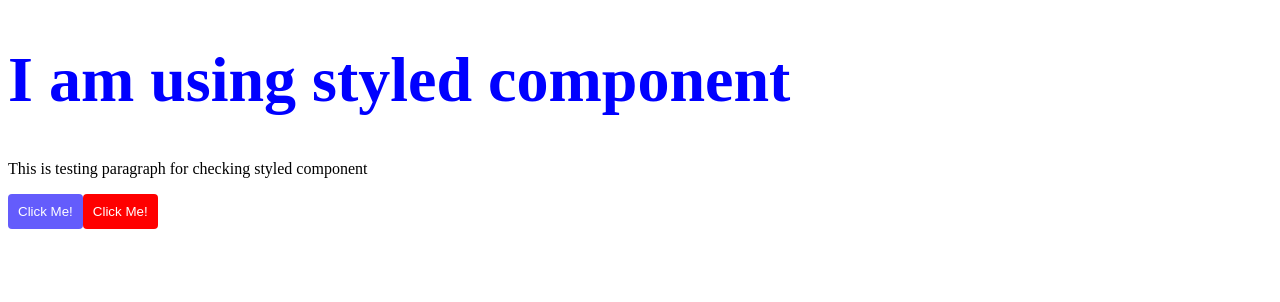
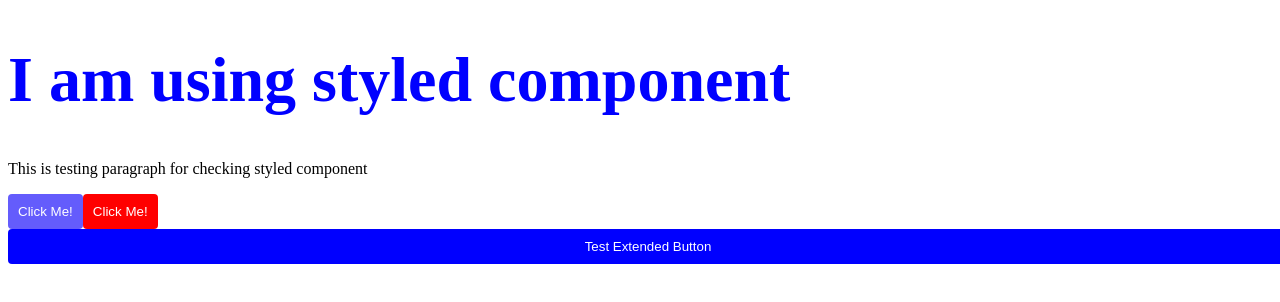
Before and after one commit to rabibsust/styled-component, a React (Vite) app: page / in a window 1280 px wide. Shown: the top 302 px of the page. Built offline with nearby package versions, Linux system fonts and the light colour scheme.

Commit message:
extend styles in extended custom component

```diff
--- a/src/App.jsx
+++ b/src/App.jsx
@@ -1,5 +1,6 @@
 import H1 from "./components/Title"
 import { DefaultButton } from "./components/Buttons"
+import { ExtendedButton } from "./components/Buttons"
 
 function App() {
     return(
@@ -8,6 +9,7 @@ function App() {
             <p>This is testing paragraph for checking styled component</p>
             <DefaultButton>Click Me!</DefaultButton>
             <DefaultButton background="red">Click Me!</DefaultButton>
+            <ExtendedButton background="blue">Test Extended Button</ExtendedButton>
         </div>
     )
 }
--- a/src/components/Buttons.js
+++ b/src/components/Buttons.js
@@ -7,3 +7,8 @@ padding: 10px;
 color: white;
 border-radius: 4px;
 `
+
+export const ExtendedButton = styled(DefaultButton)`
+display: block;
+width: 100vw;
+`
```
Also changed, not shown: 1 other file (tests, documents, lock files or other folders).
